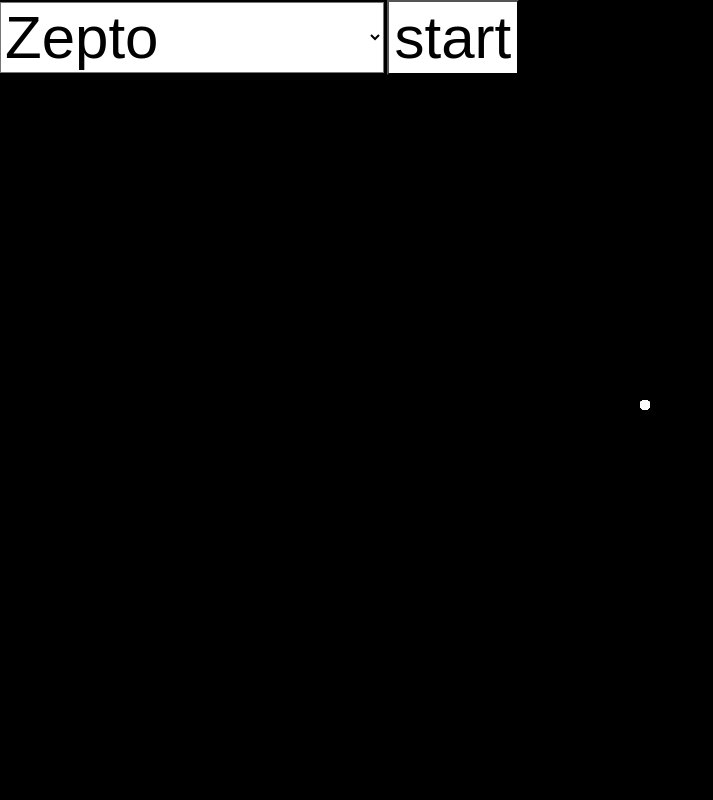
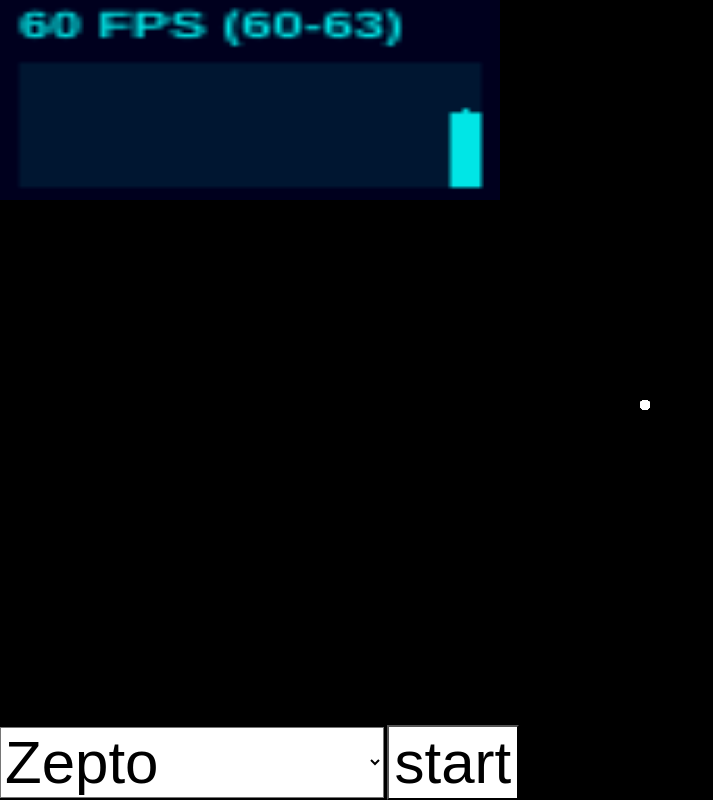
Before and after one commit to qpxtWhite/animationTest, a website: page test.html in a window 1280 px wide. Shown: the whole page, without its empty margins (0-713 px from the left). Drawn offline with Linux system fonts and the light colour scheme.

Commit message:
no message

```diff
--- a/test.html
+++ b/test.html
@@ -8,7 +8,7 @@
         html,body{margin:0; padding:0;}
         #cont{position:absolute; top:0; left:0; width:100%; height:100%; background:black;}
         #cont span{display:block; width:10px; height:10px; position:absolute; top:50%; left:50%; background:white; border-radius: 50%;}
-        .control{position:absolute; width:100%;}
+        .control{position:absolute; width:100%; bottom:0;}
         .control select{display:inline-block; width:30%; background:white; color:black; font-size:6rem;}
         .control button{display:inline-block; font-size:6rem; background:white; color:black}
     </style>
@@ -137,5 +137,16 @@
     })
 
 </script>
+<script src="scripts/stats.min.js"></script>
+<script>
+    var stats = new Stats();
+    stats.showPanel( 0 );
+    document.body.appendChild( stats.dom );
+    function showStats(){
+        stats.update();
+        requestAnimationFrame( showStats );
+    }
+    showStats();
+</script>
 </body>
 </html>
```
